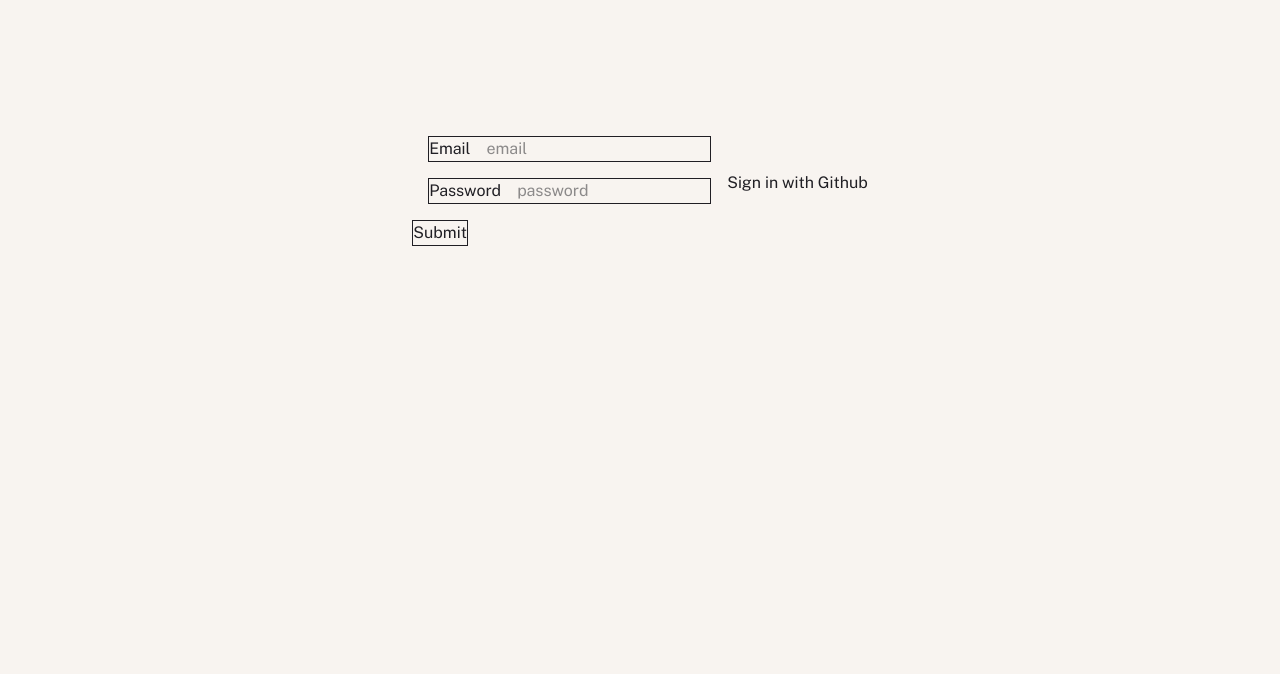
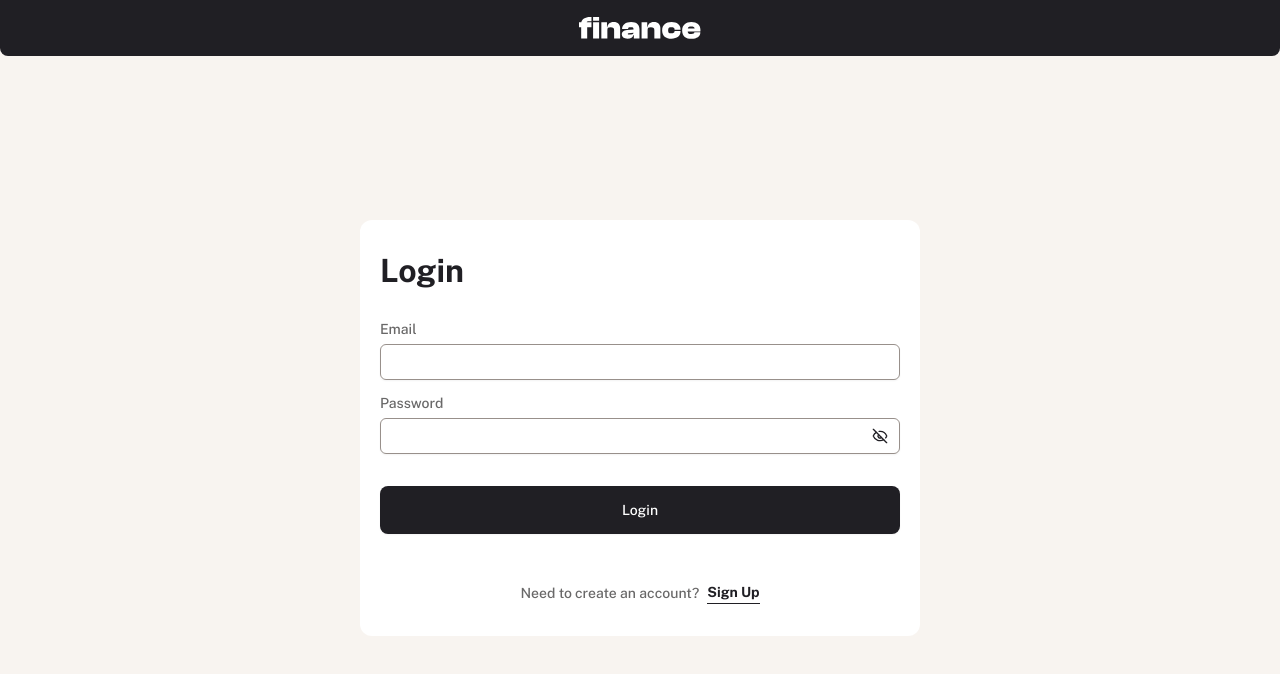
Before and after one commit to thibault-deverge/finance_app, a Next.js app: page /login in a window 1280 px wide. Shown: the top 674 px of the page. Built offline with nearby package versions, Linux system fonts and the light colour scheme; no server answers.

Commit message:
Export Login form and feature in a component, create simple dashboard and begin Login Page as design

```diff
--- a/app/login/page.tsx
+++ b/app/login/page.tsx
@@ -1,53 +1,32 @@
-"use client";
-import { z } from "zod";
-import { signIn } from "next-auth/react";
-import { SubmitHandler, useForm } from "react-hook-form";
-import { zodResolver } from "@hookform/resolvers/zod";
+import { redirect } from "next/navigation";
+import { auth } from "@/lib/auth";
 
-import { authSchema } from "../../lib/schemas";
+import { LoginForm } from "@/components/auth/LoginForm";
+import { AuthHeader } from "@/components/auth/AuthHeader";
 
-type FormFields = z.infer<typeof authSchema>;
-
-function Page() {
-	const {
-		register,
-		handleSubmit,
-		setError,
-		formState: { errors, isSubmitting },
-	} = useForm<FormFields>({
-		resolver: zodResolver(authSchema),
-	});
-
-	const onSubmit: SubmitHandler<FormFields> = async (data) => {
-		const { email, password } = data;
-		const res = await signIn("credentials", { email, password, redirectTo: "/" });
-		if (res?.error) setError("root", { message: "Invalid credentials." });
-	};
+async function Page() {
+	const session = await auth();
+	if (session) redirect("/");
 
 	return (
-		<section className="flex justify-center items-center py-30">
-			<form onSubmit={handleSubmit(onSubmit)}>
-				<div className="m-4 flex gap-4 border-1">
-					<label>Email</label>
-					<input {...register("email")} type="email" placeholder="email" />
-					{errors.email && <p>{errors.email.message}</p>}
-				</div>
-				<div className="m-4 flex gap-4 border-1">
-					<label>Password</label>
-					<input {...register("password")} type="password" placeholder="password" />
-					{errors.password && <p>{errors.password.message}</p>}
-				</div>
-				<button className="border-1" disabled={isSubmitting} type="submit">
-					{isSubmitting ? "Loading..." : "Submit"}
-				</button>
-				{errors.root && <p>{errors.root.message}</p>}
-			</form>
-			<div>
-				<button onClick={() => signIn("github", { redirectTo: "/" })}>
-					Sign in with Github
-				</button>
-			</div>
-		</section>
+		<>
+			<AuthHeader />
+			<main className="flex flex-col justify-center items-center h-[93vh] px-4">
+				{/* Hero */}
+
+				{/* Login Card */}
+				<section className="bg-white w-[95%] max-w-[35rem] flex flex-col gap-8 px-5 py-8 rounded-xl">
+					<h1 className="text-preset-1">Login</h1>
+					<LoginForm />
+					<div className="flex justify-center items-center gap-2">
+						<p className="text-preset-4 text-grey-500">Need to create an account?</p>
+						<button className="text-preset-4-bold text-grey-900 cursor-pointer capitalize border-b hover:scale-105 transition-all duration-200">
+							Sign Up
+						</button>
+					</div>
+				</section>
+			</main>
+		</>
 	);
 }
 
--- a/app/page.tsx
+++ b/app/page.tsx
@@ -1,10 +1,14 @@
-import { requireAuth } from "@/lib/auth";
+import { redirect } from "next/navigation";
+import { auth } from "@/lib/auth";
 
 import { AuthHeader } from "@/components/auth/AuthHeader";
-import { SignOutButton } from "@/components/auth/LogoutButton";
+import { BtnLogout } from "@/components/auth/BtnLogout";
 
 export default async function Page() {
-	const session = await requireAuth();
+	const session = await auth();
+	if (!session) redirect("/login");
+
+	// Get user email or name
 	const user = session?.user?.email || session?.user?.name;
 
 	return (
@@ -13,7 +17,7 @@ export default async function Page() {
 			<main className="flex flex-col items-center justify-center gap-6 py-16">
 				<h1 className="text-4xl">Hello {user} !</h1>
 				<p className="text-xl">Welcome to the dashboard.</p>
-				<SignOutButton />
+				<BtnLogout>Logout</BtnLogout>
 			</main>
 		</>
 	);
--- a/components/auth/AuthHeader.tsx
+++ b/components/auth/AuthHeader.tsx
@@ -2,7 +2,7 @@ import Image from "next/image";
 
 export function AuthHeader() {
 	return (
-		<header className="bg-grey-900 h-17 flex justify-center items-center rounded-b-lg">
+		<header className="bg-grey-900 h-[7vh] flex justify-center items-center rounded-b-lg">
 			<Image
 				src={"/images/logo/logo-large.svg"}
 				alt="Logo"
--- a/components/auth/LogoutButton.tsx
+++ b/components/auth/BtnLogout.tsx
@@ -2,14 +2,14 @@
 import { signOut } from "next-auth/react";
 import { Button } from "@/components/ui/button";
 
-export function SignOutButton() {
+export function BtnLogout({ children }: { children: React.ReactNode }) {
 	const handleSignOut = async () => {
 		await signOut({ callbackUrl: "/login" });
 	};
 
 	return (
-		<Button onClick={handleSignOut} variant="primary">
-			Log-Out
+		<Button onClick={handleSignOut} variant="primary" size="lg">
+			{children}
 		</Button>
 	);
 }
--- /dev/null
+++ b/components/auth/LoginForm.tsx
@@ -0,0 +1,96 @@
+"use client";
+import { z } from "zod";
+import { useState } from "react";
+import { signIn } from "next-auth/react";
+import { useForm } from "react-hook-form";
+import { zodResolver } from "@hookform/resolvers/zod";
+import { authSchema } from "@/lib/schemas";
+
+import {
+	Form,
+	FormControl,
+	FormField,
+	FormItem,
+	FormLabel,
+	FormMessage,
+} from "@/components/ui/form";
+import { Input } from "@/components/ui/input";
+import { Button } from "@/components/ui/button";
+import { Eye, EyeOff } from "lucide-react";
+
+type FormFields = z.infer<typeof authSchema>;
+
+export function LoginForm() {
+	const [showPassword, setShowPassword] = useState(false);
+	const form = useForm<FormFields>({
+		resolver: zodResolver(authSchema),
+	});
+
+	const onSubmit = async (data: z.infer<typeof authSchema>) => {
+		const { email, password } = data;
+		const res = await signIn("credentials", { email, password, redirectTo: "/" });
+		if (res?.error) form.setError("root", { message: "Invalid credentials." });
+	};
+
+	return (
+		<Form {...form}>
+			<form onSubmit={form.handleSubmit(onSubmit)} className="flex flex-col gap-4">
+				{/* Email Form Field */}
+				<FormField
+					control={form.control}
+					name="email"
+					render={({ field }) => (
+						<FormItem>
+							<FormLabel className="text-preset-5-bold text-grey-500">Email</FormLabel>
+							<FormControl>
+								<Input className="border-beige-500" placeholder="" {...field} />
+							</FormControl>
+							<FormMessage className="w-full text-red-800" />
+						</FormItem>
+					)}
+				/>
+
+				{/* Password Form Field */}
+				<FormField
+					control={form.control}
+					name="password"
+					render={({ field }) => {
+						return (
+							<FormItem>
+								<FormLabel className="text-preset-5-bold text-grey-500">
+									Password
+								</FormLabel>
+								<FormControl>
+									<div className="relative">
+										<Input
+											type={showPassword ? "text" : "password"}
+											className="border-beige-500"
+											{...field}
+										/>
+										<button
+											type="button"
+											className="absolute right-3 top-1/2 transform -translate-y-1/2"
+											onClick={() => setShowPassword(!showPassword)}
+										>
+											{showPassword ? <Eye size={16} /> : <EyeOff size={16} />}
+										</button>
+									</div>
+								</FormControl>
+								<FormMessage className="w-full text-red-800" />
+							</FormItem>
+						);
+					}}
+				/>
+
+				{/* Submit Button */}
+				<Button
+					type="submit"
+					variant="primary"
+					className="w-full py-6 my-4 cursor-pointer text-preset-4-bold text-white rounded-lg"
+				>
+					Login
+				</Button>
+			</form>
+		</Form>
+	);
+}
--- a/lib/auth.ts
+++ b/lib/auth.ts
@@ -3,7 +3,6 @@ import Credentials from "next-auth/providers/credentials";
 import bcrypt from "bcryptjs";
 
 import GitHub from "next-auth/providers/github";
-import { redirect } from "next/navigation";
 import { PrismaAdapter } from "@auth/prisma-adapter";
 import { prisma } from "@/lib/prisma";
 import { authSchema } from "./schemas";
@@ -43,12 +42,3 @@ export const { handlers, auth, signIn, signOut } = NextAuth({
 		signIn: "/login",
 	},
 });
-
-export async function requireAuth() {
-	"use server";
-	const session = await auth();
-	if (!session) {
-		redirect("/login");
-	}
-	return session;
-}
```
